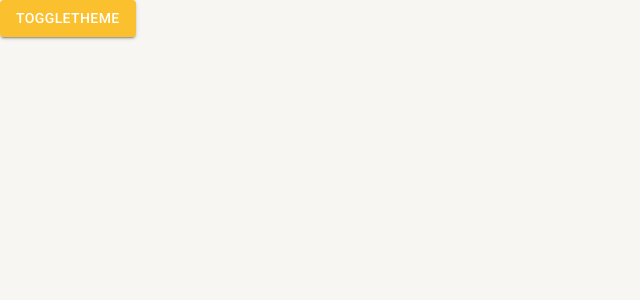
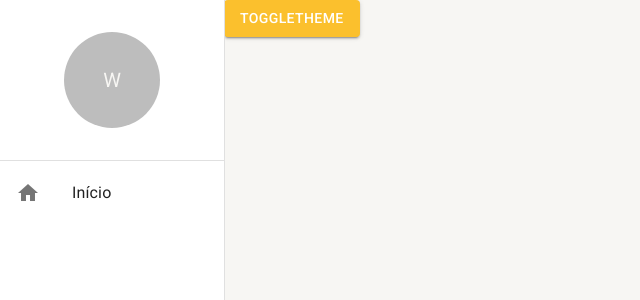
Before and after one commit to wesClyton/react-crud-and-auth, a React (Create React App) app: page /pagina-inicial in a window 1280 px wide. Shown: the top 300 px of the page, without its empty margins (0-640 px from the left). Built offline with nearby package versions, Linux system fonts and the light colour scheme.

Commit message:
feature/menu lateral com responsividade

```diff
--- a/src/App.tsx
+++ b/src/App.tsx
@@ -1,13 +1,20 @@
 import { BrowserRouter } from 'react-router-dom';
 import { AppRoutes } from './routes';
-import { AppThemeProvider } from './shared/contexts';
+import { AppSidenav } from './shared/components';
+import { AppThemeProvider, DrawerProvider } from './shared/contexts';
 
 export const App = () => {
   return (
     <AppThemeProvider>
-      <BrowserRouter>
-        <AppRoutes />
-      </BrowserRouter>
+      <DrawerProvider>
+        <BrowserRouter>
+
+          <AppSidenav>
+            <AppRoutes />
+          </AppSidenav>
+
+        </BrowserRouter>
+      </DrawerProvider>
     </AppThemeProvider>
   );
 };
--- a/src/routes/index.tsx
+++ b/src/routes/index.tsx
@@ -1,13 +1,14 @@
 import Button from '@mui/material/Button';
 import { Routes, Route, Navigate } from 'react-router-dom';
-import { useAppThemeContext } from '../shared/contexts';
+import { useDrawerContext } from '../shared/contexts';
 
 export const AppRoutes = () => {
-  const { toggleTheme } = useAppThemeContext();
+  // const { toggleTheme } = useAppThemeContext();
+  const { toggleDrawerOpen } = useDrawerContext();
 
   return (
     <Routes>
-      <Route path="/pagina-inicial" element={<Button variant="contained" color="primary" onClick={toggleTheme}>ToggleTheme</Button>} />
+      <Route path="/pagina-inicial" element={<Button variant="contained" color="primary" onClick={toggleDrawerOpen}>ToggleTheme</Button>} />
 
       <Route path="*" element={<Navigate to="/pagina-inicial"></Navigate>} />
     </Routes>
--- a/src/shared/components/index.ts
+++ b/src/shared/components/index.ts
@@ -1 +1 @@
-export {};
+export * from './sidenav/AppSidenav';
--- /dev/null
+++ b/src/shared/components/sidenav/AppSidenav.tsx
@@ -0,0 +1,46 @@
+import { Avatar, Box, Divider, Drawer, Icon, List, ListItemButton, ListItemIcon, ListItemText, useMediaQuery, useTheme } from '@mui/material';
+import { useDrawerContext } from '../../contexts';
+
+interface  IAppSidenavProps {
+  children: React.ReactNode;
+}
+
+export const AppSidenav: React.FC<IAppSidenavProps> = ({ children }) => {
+
+  const theme = useTheme();
+
+  const smDown = useMediaQuery(theme.breakpoints.down('sm'));
+
+  const { isDrawerOpen, toggleDrawerOpen } = useDrawerContext();
+
+  return (
+    <>
+      <Drawer open={isDrawerOpen} onClose={toggleDrawerOpen} variant={ smDown ? 'temporary' : 'permanent'} >
+        <Box width={theme.spacing(28)} height="100%" display="flex" flexDirection="column">
+          <Box width="100%" height={theme.spacing(20)} display="flex" alignItems="center" justifyContent="center">
+            <Avatar sx={{ width: theme.spacing(12), height: theme.spacing(12) }}>W</Avatar>
+          </Box>
+
+          <Divider />
+
+          <Box flex={1}>
+            <List component="nav">
+              <ListItemButton>
+                <ListItemIcon>
+                  <Icon>home</Icon>
+                </ListItemIcon>
+                <ListItemText primary="Início" />
+              </ListItemButton>
+            </List>
+          </Box>
+
+        </Box>
+      </Drawer>
+
+      <Box height="100vh" marginLeft={smDown ? 0 : theme.spacing(28)}>
+        { children }
+      </Box>
+    </>
+  );
+
+};
--- /dev/null
+++ b/src/shared/contexts/DrawerContext.tsx
@@ -0,0 +1,30 @@
+import { createContext, useCallback, useContext, useState } from 'react';
+
+interface IDrawerContextData {
+  isDrawerOpen: boolean;
+  toggleDrawerOpen: () => void;
+}
+
+interface  IDrawerContextProps {
+  children: React.ReactNode;
+}
+
+const DrawerContext = createContext({} as IDrawerContextData);
+
+export const useDrawerContext = () => {
+  return useContext(DrawerContext);
+};
+
+export const DrawerProvider: React.FC<IDrawerContextProps> = ({ children }) => {
+
+  const [isDrawerOpen, setIsDowerOpen] = useState(false);
+  const toggleDrawerOpen = useCallback(()=> {
+    setIsDowerOpen(oldDrawerOpen => !oldDrawerOpen);
+  }, []);
+
+  return (
+    <DrawerContext.Provider value={{ isDrawerOpen, toggleDrawerOpen}}>
+      { children }
+    </DrawerContext.Provider>
+  );
+};
--- a/src/shared/contexts/index.ts
+++ b/src/shared/contexts/index.ts
@@ -1 +1,2 @@
 export * from './ThemeContext';
+export * from './DrawerContext';
```
